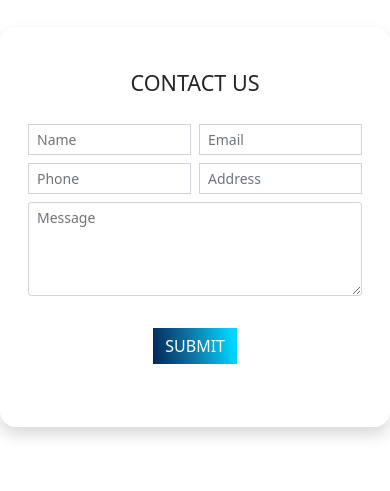
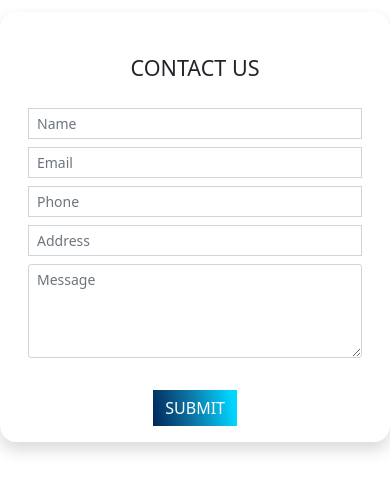
Before and after one commit to ridwandaduk/form-contact, a plain HTML site: page index.html in a window 390 px wide. Shown: the part 195-686 px from the top of the page. Drawn offline with nearby package versions, Linux system fonts and the light colour scheme; a web font is replaced by a local one.

Commit message:
Update (26/07/2024): menambahkan flex-wrap ketika ukuran Lebar layar maksimal 576px /         Ukuran Standar Handphone

```diff
--- a/index.html
+++ b/index.html
@@ -36,6 +36,14 @@
             background: rgb(21,53,96);
             background: linear-gradient(80deg, rgba(21,53,96,1) 0%, rgba(37,125,164,1) 46%, rgba(50,220,255,1) 92%);
         }
+
+        /* media screen and (max-width: 576px): menambahkan flex-wrap ketika ukuran Lebar layar maksimal 576px /
+        Ukuran Standar Handphone */
+        @media screen and (max-width: 576px) {
+           .flex-wrapped {
+                flex-wrap: wrap;
+            }
+        }
     </style>
 </head>
 
@@ -44,7 +52,7 @@
 
     <div class="container">
         <div class="row justify-content-center align-items-center" style="height: 100vh;">
-            <div class="card shadow" style="width: 30rem; height: 25rem; border-radius: 4%;">
+            <div class="card shadow" style="width: 30rem; border-radius: 4%;">
                 <div class="card-body mt-4">
                     <form action="">
 
@@ -55,7 +63,7 @@
 
                         <!-- Membuat Sebuah Flex Box Dengan Konten Menjadi Rata Tengah, Sejajar -->
                         <!-- Gap sebesar 2 dan mb-2: Margin Botton 2 -->
-                        <div class="d-flex align-items-center justify-content-center gap-2 mb-2">
+                        <div class="d-flex align-items-center justify-content-center gap-2 mb-2 flex-wrapped">
                             <input style="border-radius: 0%;" class="form-control form-control-sm" type="text"
                                 placeholder="Name" aria-label="name">
                             <input style="border-radius: 0%;" class="form-control form-control-sm" type="text"
@@ -64,7 +72,7 @@
 
                         <!-- Membuat Sebuah Flex Box Dengan Konten Menjadi Rata Tengah, Sejajar -->
                         <!-- Gap sebesar 2 dan mb-2: Margin Botton 2 -->
-                        <div class="d-flex align-items-center justify-content-center gap-2 mb-2">
+                        <div class="d-flex align-items-center justify-content-center gap-2 mb-2 flex-wrapped">
                             <input style="border-radius: 0%;" class="form-control form-control-sm" type="text"
                                 placeholder="Phone" aria-label="Phone">
                             <input style="border-radius: 0%;" class="form-control form-control-sm" type="text"
@@ -77,7 +85,7 @@
                         </div>
 
                         <!-- Menambahkan pt-3: Padding adalah mengatur jarak dari dalam konten -->
-                        <div class="d-grid gap-2 col-3 mx-auto pt-3">
+                        <div class="d-grid col-3 mx-auto pt-3">
                             <button style="border-radius: 0%;" class="btn btn-primary" type="button">SUBMIT</button>
                         </div>
 
```
